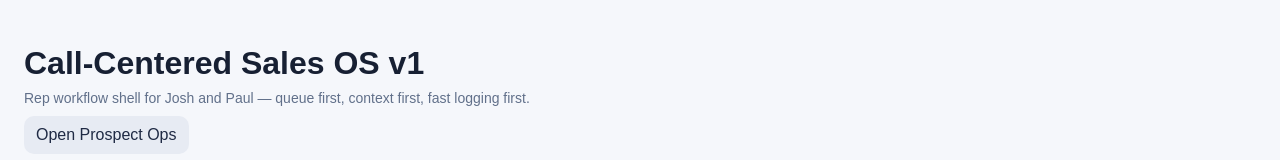
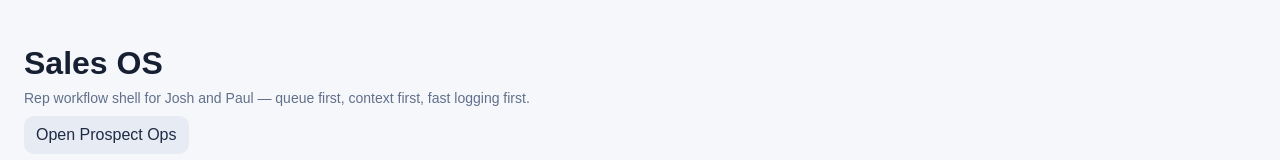
Before and after one commit to 312Josh/sales-os-v1, a Next.js app: page / in a window 1280 px wide. Shown: the top 160 px of the page. Built offline with nearby package versions, Linux system fonts and the light colour scheme; no server answers.

Commit message:
fix: remove v1 from Sales OS branding

```diff
--- a/app/layout.tsx
+++ b/app/layout.tsx
@@ -2,7 +2,7 @@ import './globals.css'
 import type { Metadata } from 'next'
 
 export const metadata: Metadata = {
-  title: 'Sales OS v1',
+  title: 'Sales OS',
   description: 'Call-centered rep workflow shell for Josh and Paul',
 }
 
--- a/app/page.tsx
+++ b/app/page.tsx
@@ -28,7 +28,7 @@ async function PageContent({ initialProspectIdPromise }: { initialProspectIdProm
   return (
     <main className="page">
       <div style={{ marginBottom: 18 }}>
-        <h1 style={{ marginBottom: 8 }}>Call-Centered Sales OS v1</h1>
+        <h1 style={{ marginBottom: 8 }}>Sales OS</h1>
         <div className="muted">Rep workflow shell for Josh and Paul — queue first, context first, fast logging first.</div>
         <div className="row" style={{ marginTop: 10 }}>
           <a href="/prospects"><button type="button" className="secondary">Open Prospect Ops</button></a>
```
